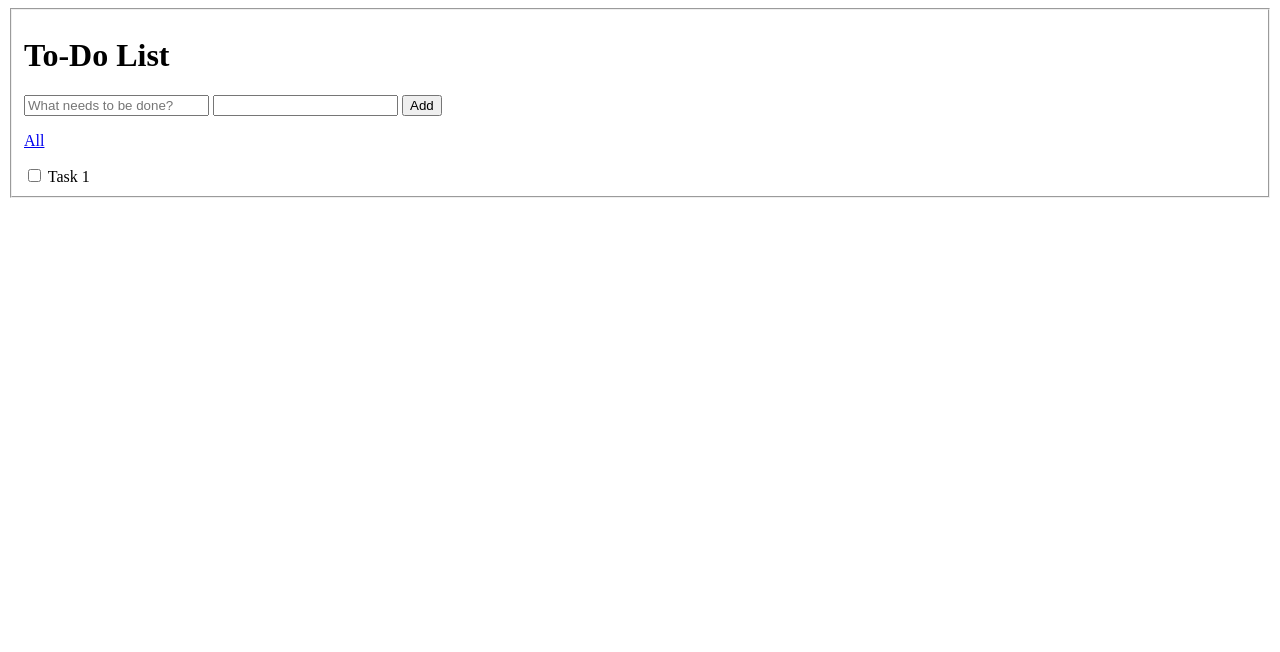
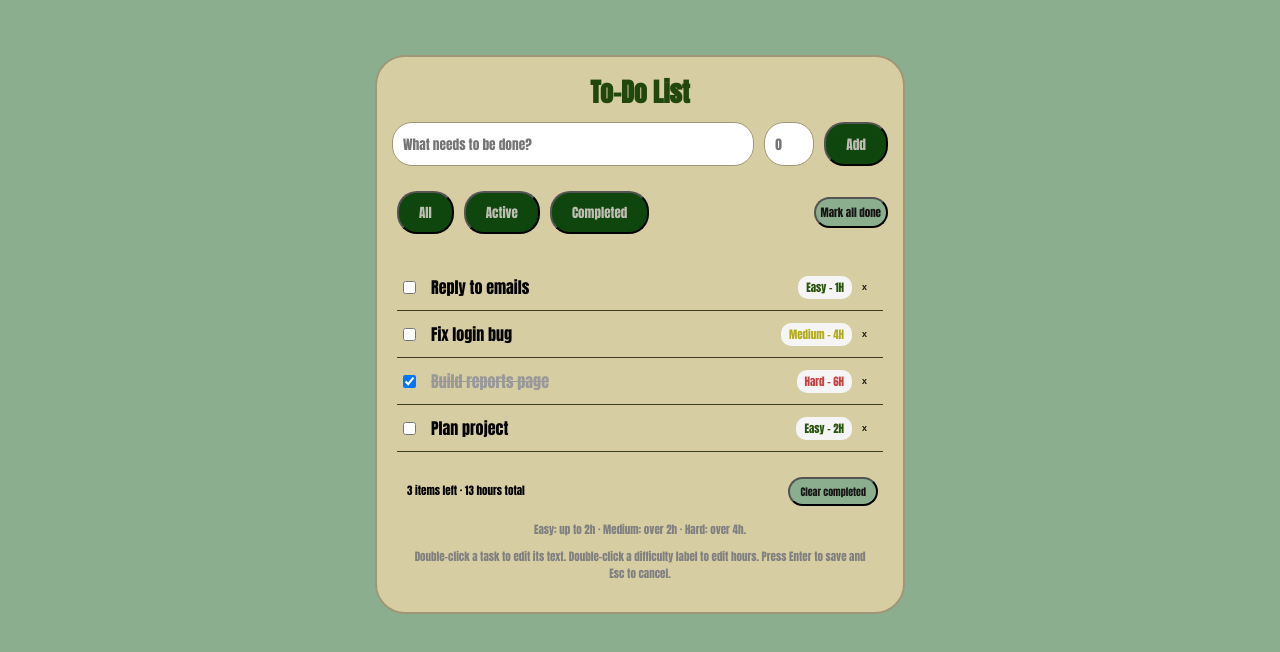
Before and after one commit to mriaaaa19/PRIN135-Activity-JS-ToDo, a plain HTML site: page todo.html in a window 1280 px wide. Drawn offline with Linux system fonts and the light colour scheme.

Commit message:
Added changes

```diff
--- a/styles.css
+++ b/styles.css
@@ -1,20 +1,182 @@
-body {
-  padding: 40px;
-  text-align: center;
-  background-color: rgb(2, 36, 6);
+*{
+    margin: 0;
+    padding: 5px;
+    box-sizing: border-box;
+    font-family: "Anton", sans-serif;
+    font-style: normal;
 }
 
-#listContainer{
-    padding: 20px;
+
+body {
+  padding: 50px 15px;
+  display: flex;
+  justify-content: center;
+  background-color: rgb(138, 174, 142);
+}
+
+h1{
+    text-align: center;
+    font-size: 26px;
+    color: rgb(34, 71, 14);
+}
+
+.container{
+    width: 100%;
+    max-width: 530px;
+    background:rgb(215, 205, 162);
+    border: 2px solid rgb(159, 152, 118);
+    border-radius: 30px;
+    padding: 10px;
+}
+
+
+.todo-add{
+    display: flex;
+    gap: 10px;
+    margin-bottom: 10px;
 
 }
 
+input[type="text"],
+input[type="number"] {
 
-.name-todo{
-    padding: 15px;
+    padding: 10px;
+    border: 1px solid rgb(159, 152, 118);
+    border-radius: 20px;
+}
+
+input[type="text"]{
+    flex: 1;
+    min-width: 0;
+}
+
+input[type="number"]{
+    width: 50px;
+}
+
+.add-btn{
+    background:rgb(14, 70, 14);
+    border-radius: 20px;
+    color: rgb(192, 190, 179);
+    cursor: pointer;
+    padding: 10px 20px;
+}
+
+.filter-sec{
+    display: flex;
+    align-items: center;
+    margin-bottom: 10px;
+    justify-content: space-between;
+}
+
+.filters{
+    display: flex;
+    gap: 10px;
+}
+
+.filter{
+    background:rgb(14, 70, 14);
+    border-radius: 20px;
+    color: rgb(192, 190, 179);
+    cursor: pointer;
+    padding: 10px 20px;
+    font-size: 13px;
+}
+
+.mark-all{
+    background:rgb(138, 174, 142);
+    border-radius: 20px;
+    color: rgb(23, 22, 21);
+    cursor: pointer;
+    font-size: 11px;
+}
+
+.list{
+    list-style: none;
+}
+
+.list-item{
+    display: flex;
+    align-items: center;
+    justify-content: space-between;
+    padding: 6px;
+    border-bottom: 1px solid rgb(62, 58, 34);
+}
+
+.list-item input[type="checkbox"]{
+    margin-right: 10px;
+    cursor: pointer;
+}
+
+.task-name{
+    flex: 1;
+    min-width: 0;
+}
+
+.list-item.completed .task-name {
+    text-decoration: line-through;
+    color: #999;
+    /*FOR ITEM COMPLETED ONLY*/
+}
+
+.difficulty {
+    font-size: 11px;
+    padding: 3px 8px;
+    border-radius: 10px;
+    white-space: nowrap;
+}
+
+.easy {
+    background: whitesmoke;
+    color: #28540b;
+}
+
+.medium {
+    background: whitesmoke;
+    color: #b3ab1b;
+}
+
+.hard {
+    background: whitesmoke;
+    color: rgb(198, 66, 66);
+}
+
+.delete-btn{
+    color: rgb(25, 25, 24);
+    cursor: pointer;
+    padding: 5px 10px;
+    background: transparent;
+    border:none;
+    font-weight: bolder;
 
 }
 
-.hours-todo{
-    padding: 15px;
+.delete-btn:hover {
+    color: rgb(175, 15, 15);
 }
+
+.footer{
+    margin-top: 10px;
+    font-size: 11px;
+    color:black;
+}
+
+.footer-top{
+    display: flex;
+    justify-content: space-between;
+    text-align: center;
+}
+
+.clear-btn{
+    background:rgb(138, 174, 142);
+    border-radius: 20px;
+    color: rgb(23, 22, 21);
+    cursor: pointer;
+    padding: 5px 10px;
+    font-size: 10px;
+}
+ .guide{
+    text-align: center;
+    font-size: 11px;
+    color: gray;
+ }
--- a/todo.html
+++ b/todo.html
@@ -4,51 +4,91 @@
     <meta charset="utf-8">
     <meta name="viewport" content="width=device-width, initial-scale=1.0">
     <title>Prin135 To-Do List</title>
+    <link rel="preconnect" href="https://fonts.googleapis.com">
+<link rel="preconnect" href="https://fonts.gstatic.com" crossorigin>
+<link href="https://fonts.googleapis.com/css2?family=Anton&display=swap" rel="stylesheet">
+    <link rel="stylesheet" href="styles.css">
     </head>
 
   <body>
-    <main>
-    <fieldset class="listContainer">
-        <h1> To-Do List</h1>
-    <section class="todo-add">
-        <form>
-            <label for="ToDo Description"></label>
+    <div class="container">
+     <h1>To-Do List</h1>
+
+    <div class="todo-add">
       <input
       type="text"
-                name="name-todo"
-                id="name-todo"
       required
-                placeholder="What needs to be done?"
-            />
-            <label for="ToDo Hours"></label>
+      placeholder="What needs to be done?"/>
       <input
-                type="text"
-                name="hours-todo"
-                id="hours-todo"
+      type="number"
       required
-            />
+      placeholder="0"
+      min="0"/>
+      <button class="add-btn">Add</button>
+      </div>
 
-            <button class="add-btn" type="submit">Add</button>
+      <div class="filter-sec">
+        <div class="filters">
+        <button class="filter"> All </button>
+        <button class="filter"> Active </button>
+        <button class="filter"> Completed </button>
+        </div>
 
-            <p> <a href="#all">All </a> </p>
+        <button class="mark-all">Mark all done</button>
+      </div>
 
-    <section class="checkbox-todo"></section>
+     <div class="todo-list">
+      <ul class="list">
+
+        <li class="list-item">
           <input type="checkbox">
-            <label>Task 1</label>
+          <span class="task-name">Reply to emails</span>
+          <span class="difficulty easy">Easy - 1H</span>
+          <button class="delete-btn">ˣ</button>
+        </li>
 
-    </section>
-        </form>
-    </section>
+        <li class="list-item">
+          <input type="checkbox">
+          <span class="task-name">Fix login bug</span>
+          <span class="difficulty medium">Medium - 4H</span>
+          <button class="delete-btn">ˣ</button>
+        </li>
 
+        <li class="list-item completed">
+          <input type="checkbox" checked>
+          <span class="task-name">Build reports page</span>
+          <span class="difficulty hard">Hard - 6H</span>
+          <button class="delete-btn">ˣ</button>
+        </li>
 
+        <li class="list-item">
+          <input type="checkbox">
+          <span class="task-name">Plan project</span>
+          <span class="difficulty easy">Easy - 2H</span>
+          <button class="delete-btn">ˣ</button>
+        </li>
+      </ul>
 
-    </fieldset>
+      <div class="footer">
+
+            <div class="footer-top">
+                <span>3 items left · 13 hours total</span>
+                <button class="clear-btn">Clear completed</button>
+            </div>
+
+            <div class="guide">
+                <p>Easy: up to 2h · Medium: over 2h · Hard: over 4h.</p>
+                <p>Double-click a task to edit its text.
+                Double-click a difficulty label to edit hours.
+                Press Enter to save and Esc to cancel.</p>
+            </div>
+
+        </div>
+
+    </div>
+
     </main>
-
-
-
-
-
-
+</div>
 
   </body>
+  </html>
```
Lines whose indentation alone changed are shown as unchanged.
